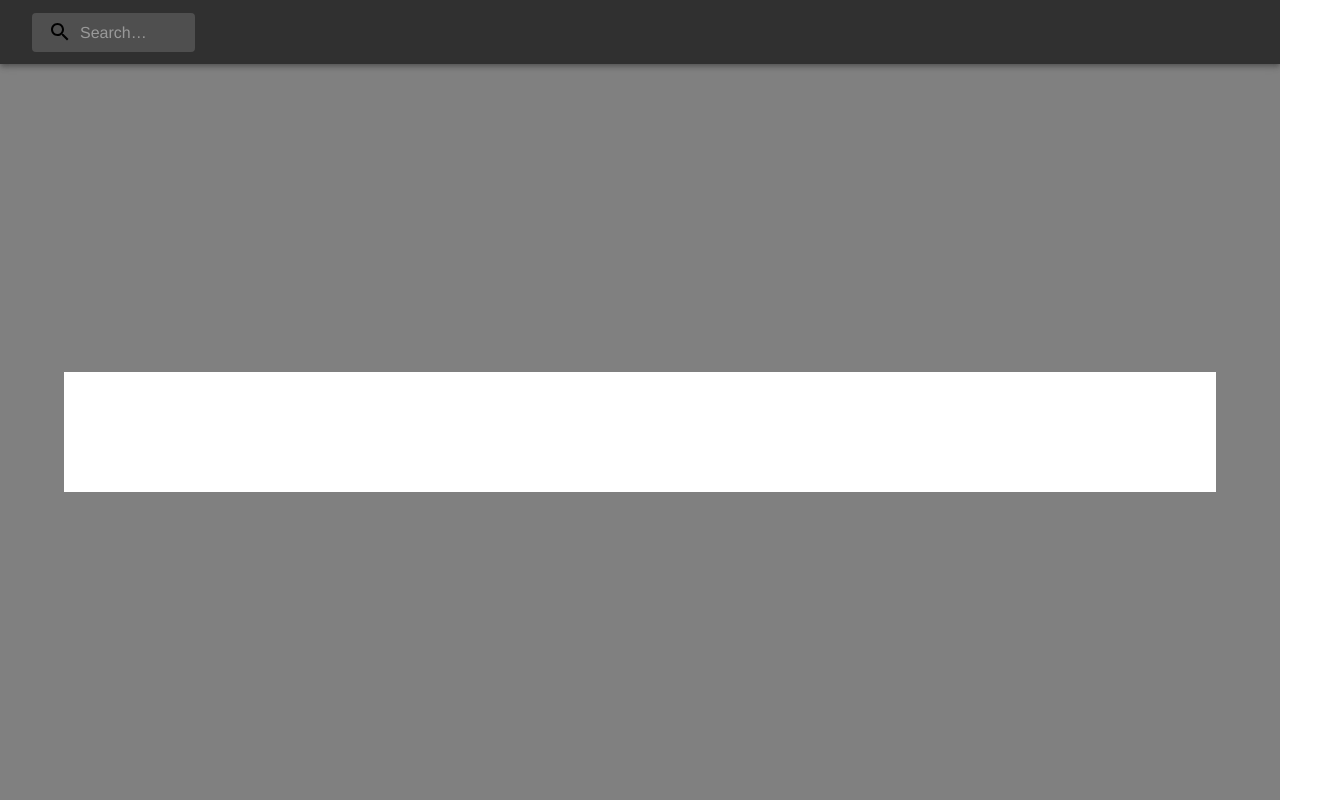
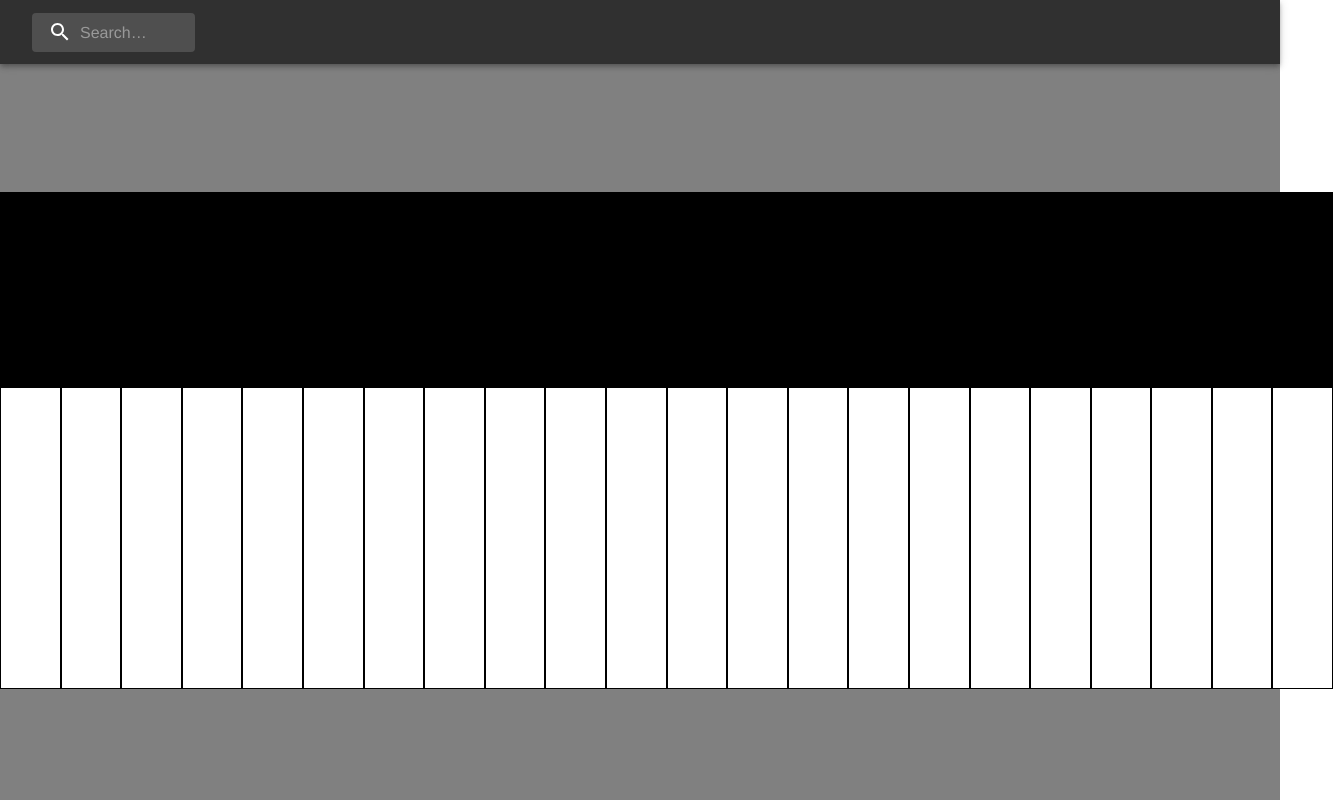
Before and after one commit to yamajunn/app-work, a React (Create React App) app: page /piano in a window 1280 px wide. Shown: the whole page, 1333 px wide, since content can reach past the window. Built offline with nearby package versions, Linux system fonts and the light colour scheme.

Commit message:
add main

```diff
--- a/src/modules/piano/Header.tsx
+++ b/src/modules/piano/Header.tsx
@@ -28,6 +28,7 @@ const SearchIconWrapper = styled('div')(({ theme }) => ({
     display: 'flex',
     alignItems: 'center',
     justifyContent: 'center',
+    color: "white",
 }));
 
 const StyledInputBase = styled(InputBase)(({ theme }) => ({
--- a/src/modules/piano/Main.tsx
+++ b/src/modules/piano/Main.tsx
@@ -1,6 +1,7 @@
 import { Box, SxProps, Theme, Typography } from "@mui/material";
 import { useEffect } from 'react';
 import React, { useState } from 'react';
+
 
 import C1 from "../../resources/piano/C1.mp3"
 import Db1 from "../../resources/piano/Db1.mp3"
@@ -196,15 +197,14 @@ const Sample = () => {
         }
     }
 
-    return <Box onKeyDown={(e) => handleKeyDown(e)} sx={{ backgroundColor: backgroundColor }}></Box>
+    return <Box onKeyDown={(e) => handleKeyDown(e)} sx={{ backgroundColor: backgroundColor, widht: "100%", height: "65%", }}></Box>
 }
 
 export const Main = () => {
     return (
         <Box className="Main" sx={sx}>
-            <Sample></Sample>
             <Box className="Piano" tabIndex={0}>
-                <Box className="Piano-black"></Box>
+                <Sample></Sample>
                 <Box className="Piano-white">
                     <Box className="C1"></Box>
                     <Box className="D1"></Box>
@@ -239,21 +239,146 @@ const sx: SxProps<Theme> = {
         width: "100%",
     },
     ".Piano": {
-        width: "90%",
+        width: "1333px",
         height: "300px",
-        margin: "10% 5% 0"
-    },
-    ".Piano-black": {
-        // backgroundColor: "black",
-        widht: "100%",
-        height: "60%",
+        margin: "10% auto 0"
     },
     ".Piano-white": {
-        backgroundColor: "white",
+        position: "relative",
         widht: "100%",
-        height: "40%",
+        height: "100%",
+        display: "flex",
     },
     ".C1": {
-        display: "flex",
-    }
+        backgroundColor: "#FFF",
+        width: "59px",
+        height: "100%",
+        border: "1px solid #000",
+    },
+    ".D1": {
+        backgroundColor: "#FFF",
+        width: "59px",
+        height: "100%",
+        border: "1px solid #000",
+    },
+    ".E1": {
+        backgroundColor: "#FFF",
+        width: "59px",
+        height: "100%",
+        border: "1px solid #000",
+    },
+    ".F1": {
+        backgroundColor: "#FFF",
+        width: "59px",
+        height: "100%",
+        border: "1px solid #000",
+    },
+    ".G1": {
+        backgroundColor: "#FFF",
+        width: "59px",
+        height: "100%",
+        border: "1px solid #000",
+    },
+    ".A1": {
+        backgroundColor: "#FFF",
+        width: "59px",
+        height: "100%",
+        border: "1px solid #000",
+    },
+    ".B1": {
+        backgroundColor: "#FFF",
+        width: "59px",
+        height: "100%",
+        border: "1px solid #000",
+    },
+    ".C2": {
+        backgroundColor: "#FFF",
+        width: "59px",
+        height: "100%",
+        border: "1px solid #000",
+    },
+    ".D2": {
+        backgroundColor: "#FFF",
+        width: "59px",
+        height: "100%",
+        border: "1px solid #000",
+    },
+    ".E2": {
+        backgroundColor: "#FFF",
+        width: "59px",
+        height: "100%",
+        border: "1px solid #000",
+    },
+    ".F2": {
+        backgroundColor: "#FFF",
+        width: "59px",
+        height: "100%",
+        border: "1px solid #000",
+    },
+    ".G2": {
+        backgroundColor: "#FFF",
+        width: "59px",
+        height: "100%",
+        border: "1px solid #000",
+    },
+    ".A2": {
+        backgroundColor: "#FFF",
+        width: "59px",
+        height: "100%",
+        border: "1px solid #000",
+    },
+    ".B2": {
+        backgroundColor: "#FFF",
+        width: "59px",
+        height: "100%",
+        border: "1px solid #000",
+    },
+    ".C3": {
+        backgroundColor: "#FFF",
+        width: "59px",
+        height: "100%",
+        border: "1px solid #000",
+    },
+    ".D3": {
+        backgroundColor: "#FFF",
+        width: "59px",
+        height: "100%",
+        border: "1px solid #000",
+    },
+    ".E3": {
+        backgroundColor: "#FFF",
+        width: "59px",
+        height: "100%",
+        border: "1px solid #000",
+    },
+    ".F3": {
+        backgroundColor: "#FFF",
+        width: "59px",
+        height: "100%",
+        border: "1px solid #000",
+    },
+    ".G3": {
+        backgroundColor: "#FFF",
+        width: "59px",
+        height: "100%",
+        border: "1px solid #000",
+    },
+    ".A3": {
+        backgroundColor: "#FFF",
+        width: "59px",
+        height: "100%",
+        border: "1px solid #000",
+    },
+    ".B3": {
+        backgroundColor: "#FFF",
+        width: "59px",
+        height: "100%",
+        border: "1px solid #000",
+    },
+    ".C4": {
+        backgroundColor: "#FFF",
+        width: "59px",
+        height: "100%",
+        border: "1px solid #000",
+    },
 };
```
